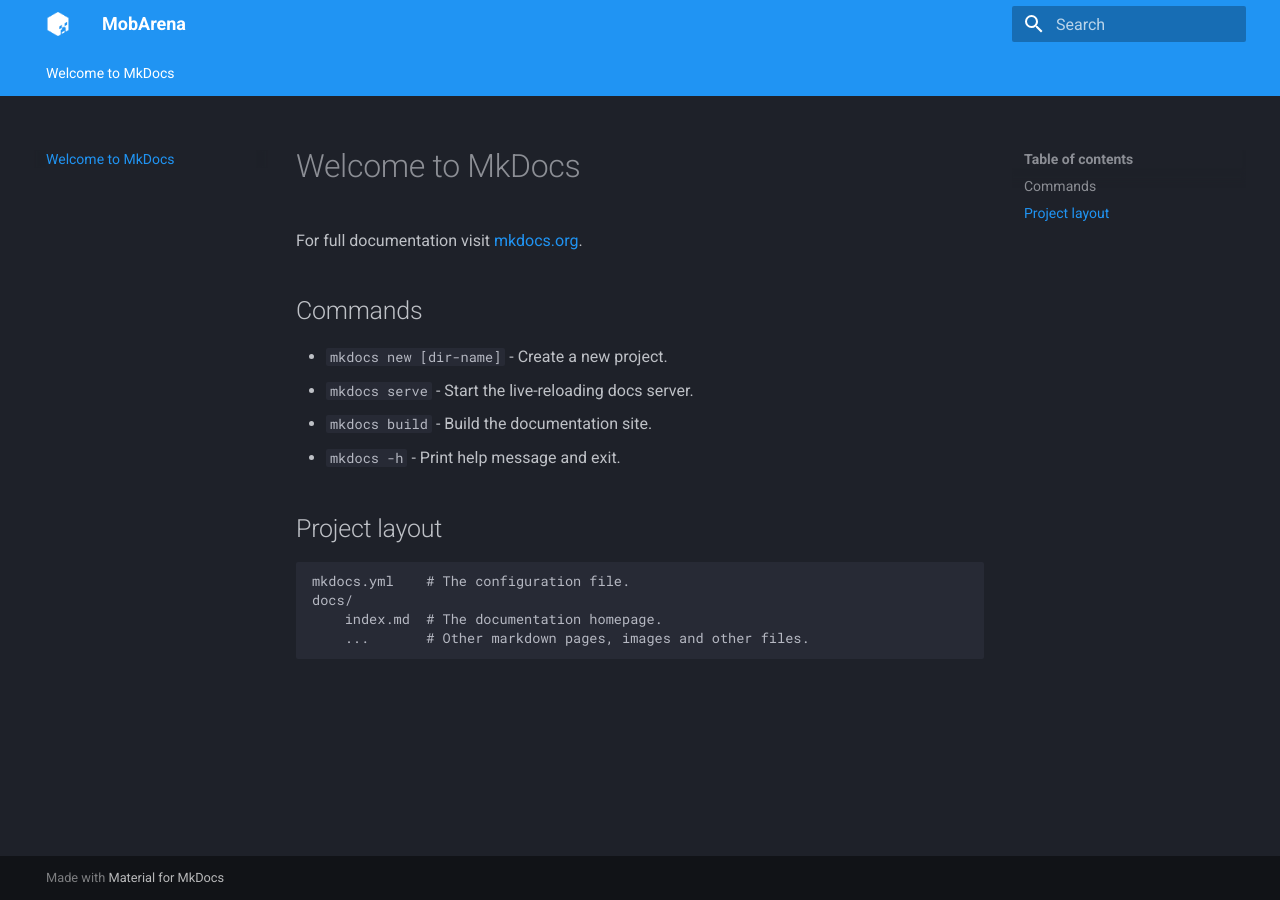
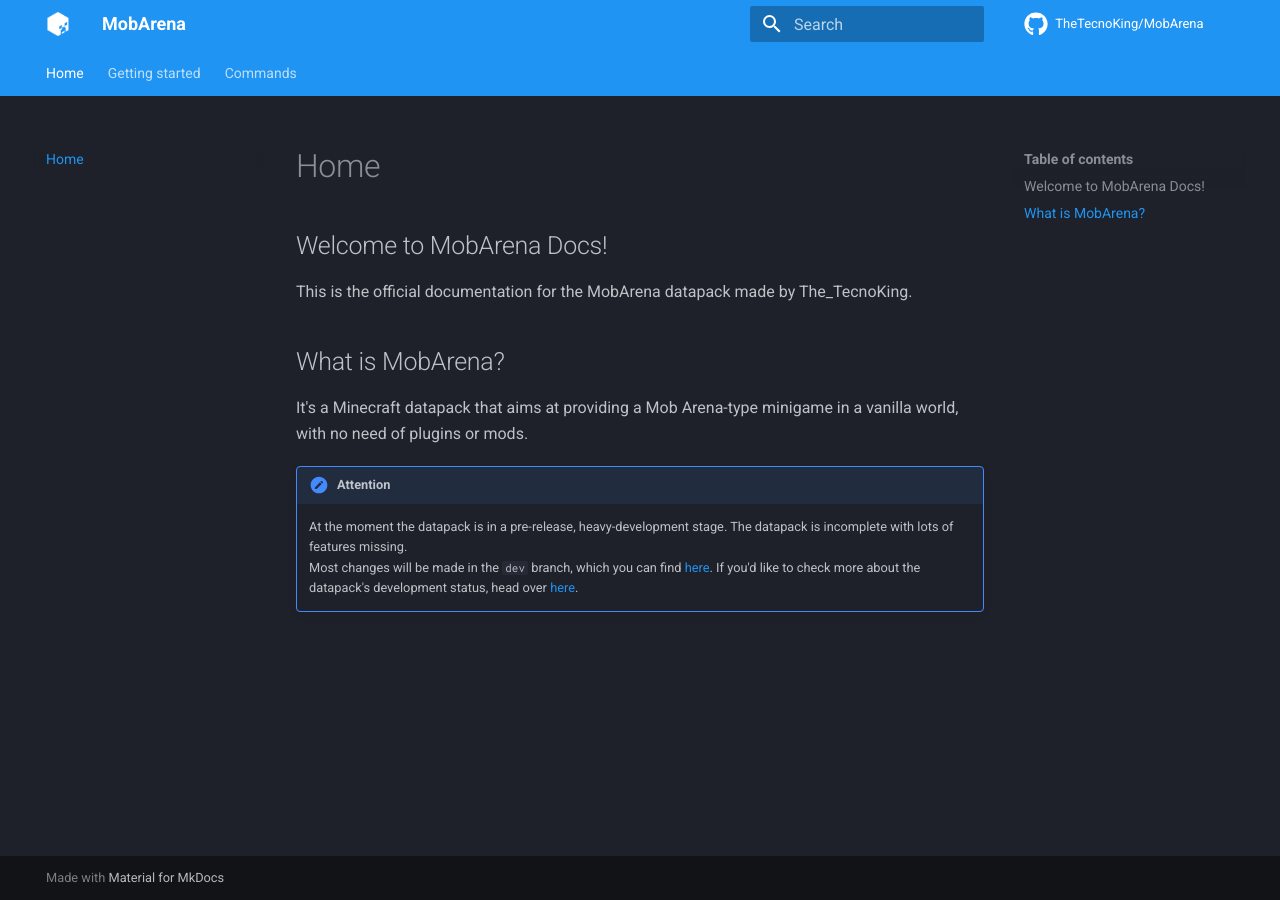
Before and after one commit to TheTecnoKing/MobArena, an MkDocs documentation site: the page built from docs/index.md, in a window 1280 px wide. Built offline with MkDocs 1.6.1 and Material for MkDocs 9.7.7, drawn with Linux system fonts in a browser that asks for light colours; comment, search, counter and statistics services are not loaded.

Commit message:
Updated wiki
The wiki has been updated with installation procedures

```diff
--- a/docs/index.md
+++ b/docs/index.md
@@ -1,17 +1,11 @@
-# Welcome to MkDocs
+# Home
+## Welcome to MobArena Docs!
 
-For full documentation visit [mkdocs.org](https://www.mkdocs.org).
+This is the official documentation for the MobArena datapack made by The_TecnoKing.
 
-## Commands
-
-* `mkdocs new [dir-name]` - Create a new project.
-* `mkdocs serve` - Start the live-reloading docs server.
-* `mkdocs build` - Build the documentation site.
-* `mkdocs -h` - Print help message and exit.
-
-## Project layout
-
-    mkdocs.yml    # The configuration file.
-    docs/
-        index.md  # The documentation homepage.
-        ...       # Other markdown pages, images and other files.
+## What is MobArena?
+It's a Minecraft datapack that aims at providing a Mob Arena-type minigame in a vanilla world, with no need of plugins or mods.
+!!! attention
+    At the moment the datapack is in a pre-release, heavy-development stage. The datapack is incomplete with lots of features missing.
+    Most changes will be made in the `dev` branch, which you can find [here](https://github.com/TheTecnoKing/MobArena/tree/dev).
+    If you'd like to check more about the datapack's development status, head over [here](https://github.com/TheTecnoKing/MobArena/projects/2).
--- a/mkdocs.yml
+++ b/mkdocs.yml
@@ -1,7 +1,19 @@
 site_name: MobArena
+repo_url: https://github.com/TheTecnoKing/MobArena
+repo_name: TheTecnoKing/MobArena
+edit_uri: edit/docs/docs/
+nav:
+    - Home: 'index.md'
+    - 'Getting started':
+        - 'Installation': 'getting-started/installation.md'
+        - 'First boot': 'getting-started/first-boot.md'
+    - Commands: 'commands/index.md'
 theme:
   name: material
-  logo: assets/logo.png
+  logo: assets/images/logo.png
+  favicon: assets/images/logo.png
+  icon:
+    repo: fontawesome/brands/github
   palette:
     scheme: slate
     primary: blue
@@ -9,3 +21,10 @@
   features:
     - navigation.instant
     - navigation.tabs
+markdown_extensions:
+  - admonition
+  - pymdownx.tabbed
+  - pymdownx.superfences
+  - pymdownx.details
+  - pymdownx.tasklist:
+      custom_checkbox: true
```
Also changed, not shown: docs/commands/index.md (added, +3 -0 lines), docs/getting-started/first-boot.md (added, +11 -0 lines), docs/getting-started/installation.md (added, +48 -0 lines), docs/assets/images/logo.png (renamed from docs/assets/logo.png).
